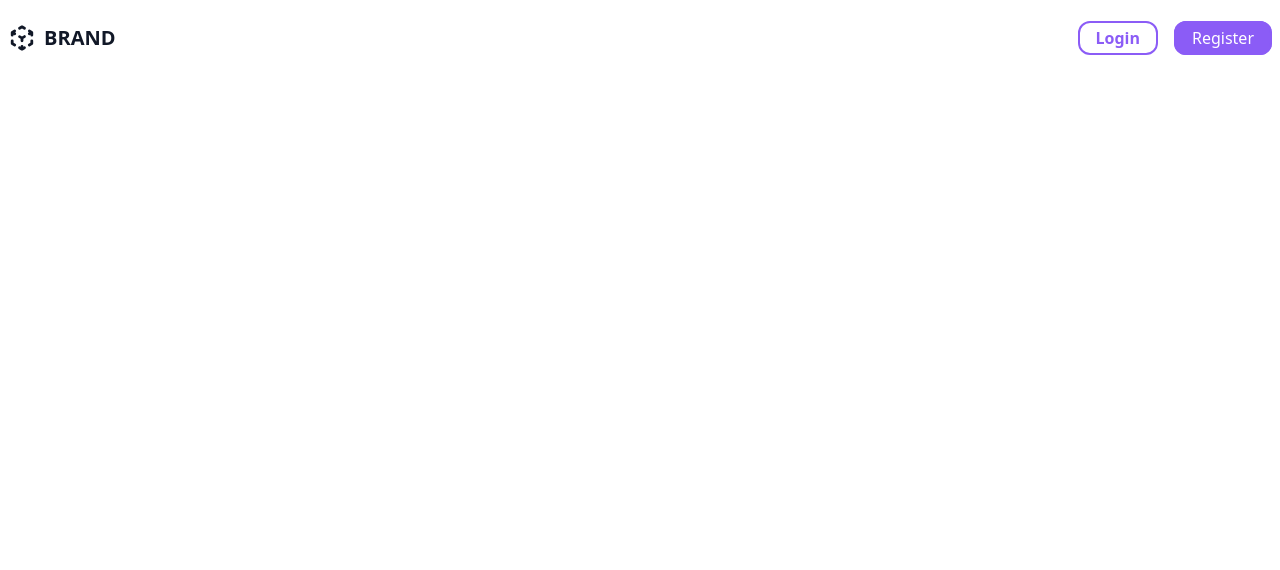
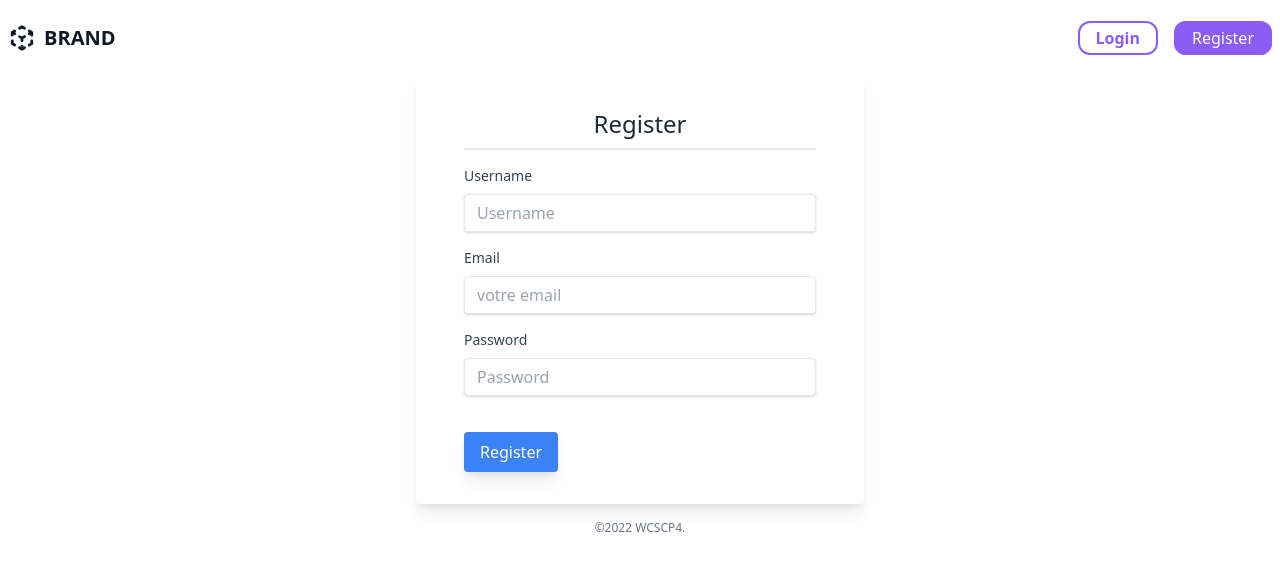
Before and after one commit to infraroth/wcs-cp4, a React (Create React App) app in the folder client/: page /register in a window 1280 px wide. Shown: the top 570 px of the page. Built offline with nearby package versions, Linux system fonts and the light colour scheme; no server answers.

Commit message:
Added register page

```diff
--- a/client/src/App.jsx
+++ b/client/src/App.jsx
@@ -7,6 +7,7 @@ import ProtectedRoute from './components/ProtectedRoute.jsx';
 import Header from './components/Header.jsx';
 import Home from './components/Home.jsx';
 import Login from './components/Login.jsx';
+import Register from './components/Register.jsx';
 import UserDashboard from './components/UserDashboard.jsx';
 import EditArt from './components/EditArt.jsx';
 import './App.css';
@@ -62,6 +63,7 @@ const App = () => {
                 <Routes>
                   <Route exact path="/" element={<Home />} />
                   <Route path="/login" element={<Login />} />
+                  <Route path="/register" element={<Register />} />
                   <Route path="/account" element={<ProtectedRoute />}>
                     <Route path="/account" element={<UserDashboard />} />
                     <Route path="/account/art/:id" element={<EditArt />} />
--- /dev/null
+++ b/client/src/components/Register.jsx
@@ -0,0 +1,132 @@
+import { useState } from 'react';
+import axios from 'axios';
+
+const Register = () => {
+  const [username, setUsername] = useState('');
+  const [email, setEmail] = useState('');
+  const [password, setPassword] = useState('');
+  const [error, setError] = useState('');
+
+  const handleSubmit = (e) => {
+    e.preventDefault();
+    if (username && email && password) {
+      const newUser = { email: email, password: password, username: username };
+      axios
+        .post(`http://localhost:8000/account/signup`, newUser)
+        .then(({ data }) => {
+          if (data.error) setError(data.error);
+          else {
+            setError('');
+            setEmail('');
+            setUsername('');
+            setPassword('');
+            window.location.href = `/login`;
+          }
+        });
+    } else setError('All fields are required');
+  };
+
+  return (
+    <div className="flex items-center justify-center">
+      <div className="w-full max-w-md">
+        <form
+          className="bg-white shadow-lg rounded px-12 pt-6 pb-8 mb-4"
+          onSubmit={handleSubmit}
+        >
+          <div className="text-gray-800 text-2xl flex justify-center border-b-2 py-2 mb-4">
+            Register
+          </div>
+          <div className="mb-4">
+            <label
+              className="block text-gray-700 text-sm font-normal mb-2"
+              htmlFor="username"
+            >
+              Username
+            </label>
+            <input
+              className="shadow appearance-none border rounded w-full py-2 px-3 text-gray-700 leading-tight focus:outline-none focus:shadow-outline"
+              name="username"
+              type="text"
+              id="username"
+              value={username}
+              placeholder="Username"
+              required="required"
+              onChange={(e) => setUsername(e.target.value)}
+            />
+          </div>
+          <div className="mb-4">
+            <label
+              className="block text-gray-700 text-sm font-normal mb-2"
+              htmlFor="email"
+            >
+              Email
+            </label>
+            <input
+              className="shadow appearance-none border rounded w-full py-2 px-3 text-gray-700 leading-tight focus:outline-none focus:shadow-outline"
+              name="email"
+              v-model="form.email"
+              type="email"
+              id="email"
+              value={email}
+              placeholder="votre email"
+              required="required"
+              onChange={(e) => setEmail(e.target.value)}
+            />
+          </div>
+          <div className="mb-6">
+            <label
+              className="block text-gray-700 text-sm font-normal mb-2"
+              htmlFor="password"
+            >
+              Password
+            </label>
+            <input
+              className="shadow appearance-none border rounded w-full py-2 px-3 text-gray-700 mb-3 leading-tight focus:outline-none focus:shadow-outline"
+              v-model="form.password"
+              type="password"
+              placeholder="Password"
+              name="password"
+              id="password"
+              value={password}
+              required="required"
+              onChange={(e) => setPassword(e.target.value)}
+            />
+          </div>
+          <div className="flex items-center justify-between">
+            {error && (
+              <div
+                className="flex bg-red-100 rounded-lg p-4 mb-4 text-sm text-red-700"
+                role="alert"
+              >
+                <svg
+                  className="w-5 h-5 inline mr-3"
+                  fill="currentColor"
+                  viewBox="0 0 20 20"
+                  xmlns="http://www.w3.org/2000/svg"
+                >
+                  <path
+                    fillRule="evenodd"
+                    d="M18 10a8 8 0 11-16 0 8 8 0 0116 0zm-7-4a1 1 0 11-2 0 1 1 0 012 0zM9 9a1 1 0 000 2v3a1 1 0 001 1h1a1 1 0 100-2v-3a1 1 0 00-1-1H9z"
+                    clipRule="evenodd"
+                  ></path>
+                </svg>
+                <div>
+                  <span className="font-medium">{error}</span>
+                </div>
+              </div>
+            )}
+            <button
+              className="px-4 py-2 rounded text-white inline-block shadow-lg bg-blue-500 hover:bg-blue-600 focus:bg-blue-700"
+              type="submit"
+            >
+              Register
+            </button>
+          </div>
+        </form>
+        <p className="text-center text-gray-500 text-xs">&copy;2022 WCSCP4.</p>
+      </div>
+    </div>
+  );
+};
+
+export default Register;
```
